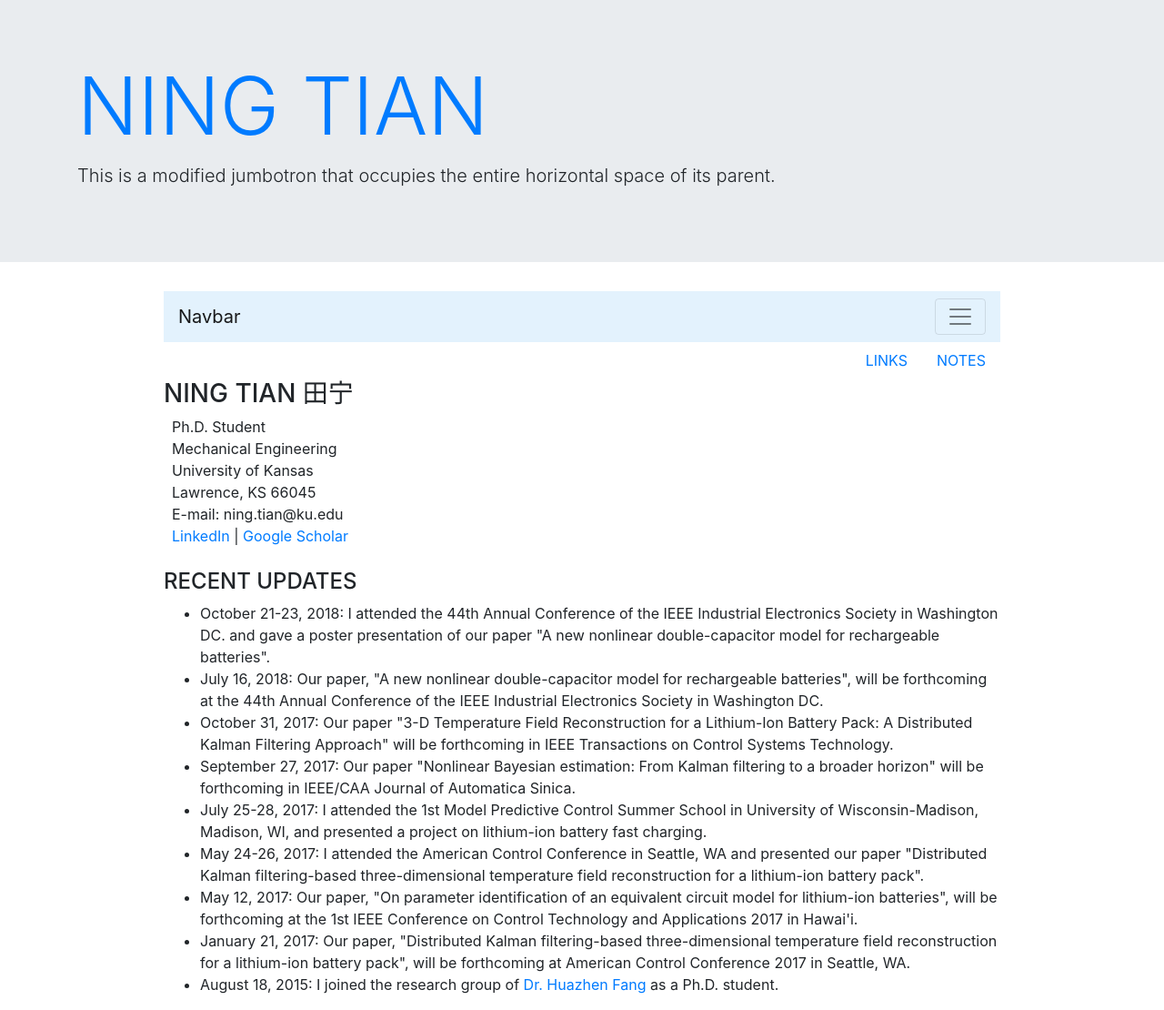
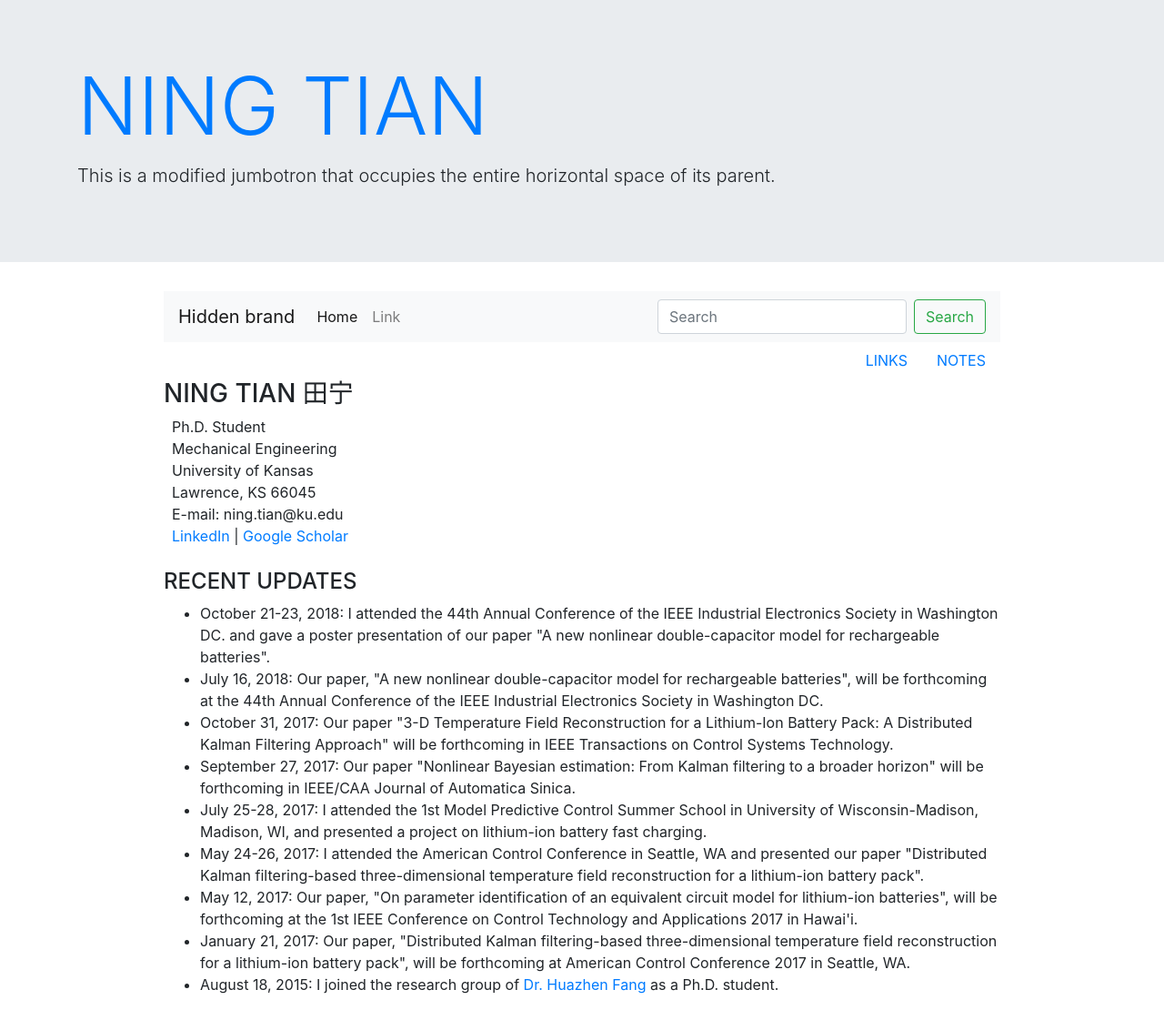
Before and after one commit to ningtian/ningtian.github.io, a Jekyll site: the page index.html, which Jekyll copies as it is, in a window 1280 px wide. Shown: the whole page at 91% size. Built offline with Jekyll 4.4.1, drawn with Linux system fonts in a browser that asks for light colours.

Commit message:
Update index.html

```diff
--- a/index.html
+++ b/index.html
@@ -25,13 +25,12 @@
     <div class="col"></div>
     <div class="col-10">
 
-<nav class="navbar navbar-light" style="background-color: #e3f2fd;">
-  <a class="navbar-brand" href="#">Navbar</a>
-  <button class="navbar-toggler" type="button" data-toggle="collapse" data-target="#navbarTogglerDemo02" aria-controls="navbarTogglerDemo02" aria-expanded="false" aria-label="Toggle navigation">
+<nav class="navbar navbar-expand-lg navbar-light bg-light">
+  <button class="navbar-toggler" type="button" data-toggle="collapse" data-target="#navbarTogglerDemo01" aria-controls="navbarTogglerDemo01" aria-expanded="false" aria-label="Toggle navigation">
     <span class="navbar-toggler-icon"></span>
   </button>
-
-  <div class="collapse navbar-collapse" id="navbarTogglerDemo02">
+  <div class="collapse navbar-collapse" id="navbarTogglerDemo01">
+    <a class="navbar-brand" href="#">Hidden brand</a>
     <ul class="navbar-nav mr-auto mt-2 mt-lg-0">
       <li class="nav-item active">
         <a class="nav-link" href="#">Home <span class="sr-only">(current)</span></a>
@@ -39,12 +38,9 @@
       <li class="nav-item">
         <a class="nav-link" href="#">Link</a>
       </li>
-      <li class="nav-item">
-        <a class="nav-link disabled" href="#">Disabled</a>
-      </li>
     </ul>
     <form class="form-inline my-2 my-lg-0">
-      <input class="form-control mr-sm-2" type="search" placeholder="Search">
+      <input class="form-control mr-sm-2" type="search" placeholder="Search" aria-label="Search">
       <button class="btn btn-outline-success my-2 my-sm-0" type="submit">Search</button>
     </form>
   </div>
```
